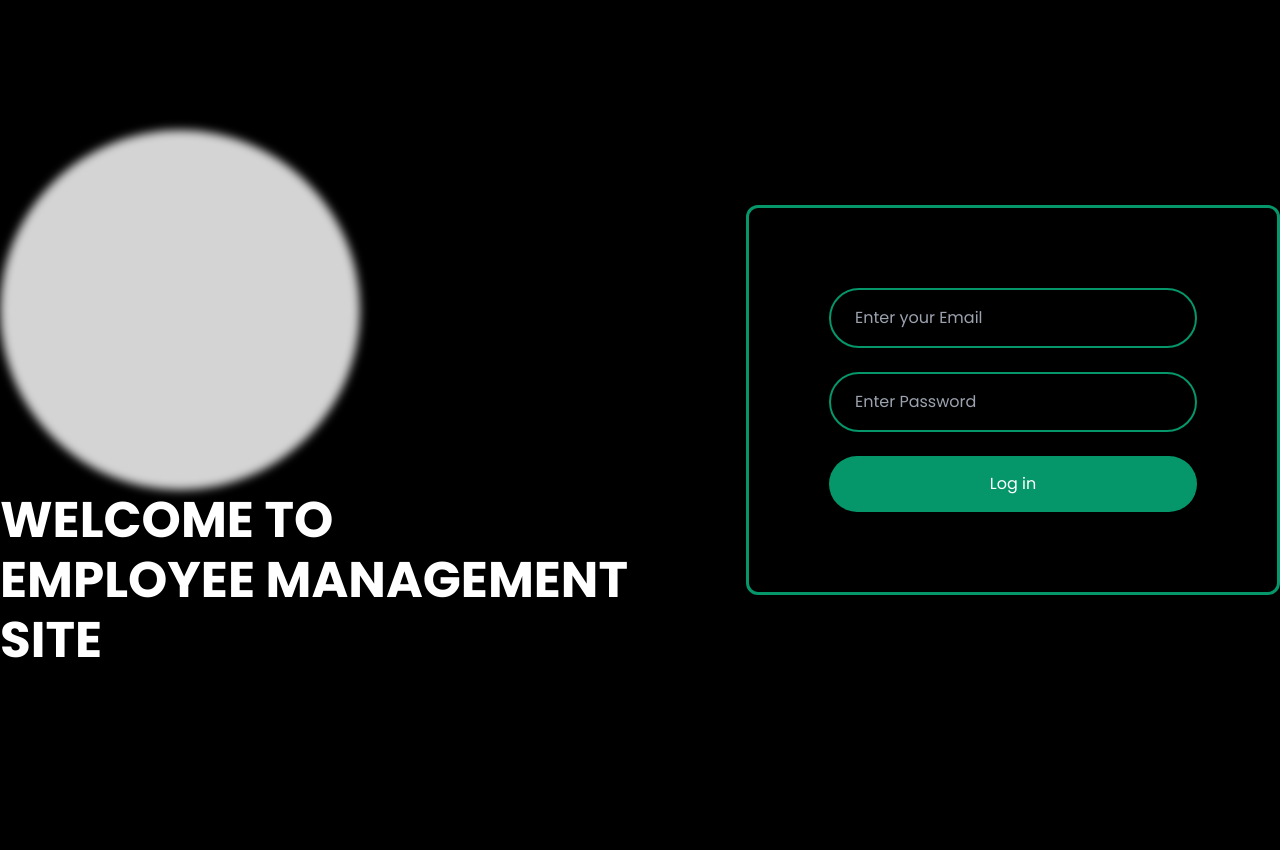
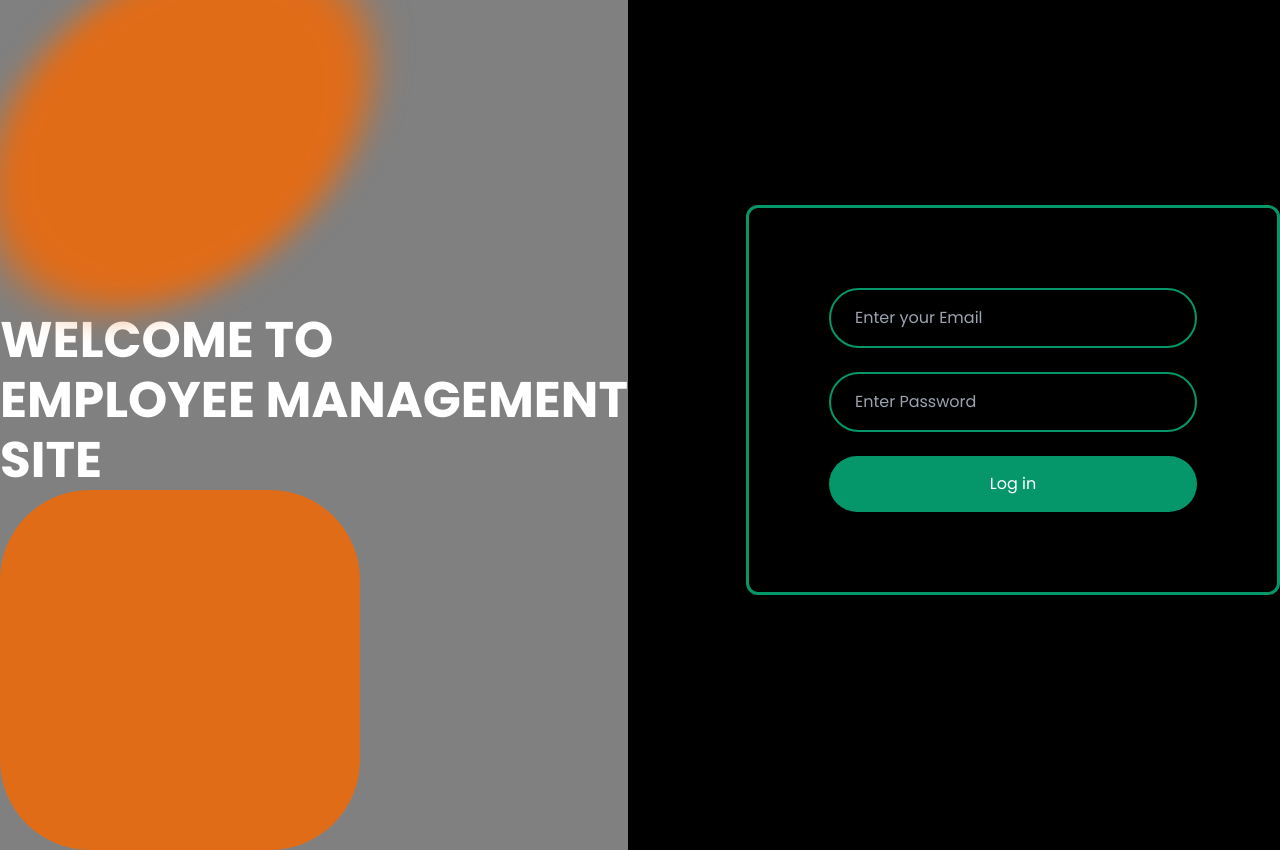
Before and after one commit to sakshamVerma08/EmployeeManagementSystem, a React (Vite) app: page / in a window 1280 px wide. Before the commit the page ends 800 px from the top, so only its background shows below. Built offline with nearby package versions, Linux system fonts and the light colour scheme; a web font is replaced by a local one.

Commit message:
Included framer motion library in the project

```diff
--- a/package.json
+++ b/package.json
@@ -10,6 +10,7 @@
     "preview": "vite preview"
   },
   "dependencies": {
+    "motion": "^11.14.4",
     "react": "^18.3.1",
     "react-dom": "^18.3.1"
   },
--- a/src/App.jsx
+++ b/src/App.jsx
@@ -5,6 +5,7 @@ import AdminDashboard from "./components/Dashboard/AdminDashboard";
 import { getLocalStorage, setLocalStorage } from "./utils/localStorage";
 import { AuthContext } from "./context/AuthProvider";
 import { parse } from "postcss";
+import { motion } from "motion/react";
 const App = () => {
   const [user, setUser] = useState(null);
   const [userData, setUserData, adminData, setAdminData] =
@@ -27,7 +28,6 @@ const App = () => {
     }
   }, [userData]);
 
-
   const handleLogin = (email, password) => {
     if (email === "saksham8@gmail.com" && password === "sak") {
       // setting 'user' state to admin, coz admin is currently logged in.
@@ -42,7 +42,6 @@ const App = () => {
           "loggedInUser",
           JSON.stringify({ role: "admin", data: admin })
         );
-
       }
       // *************************
     } else if (userData) {
--- a/src/components/Auth/Login.jsx
+++ b/src/components/Auth/Login.jsx
@@ -1,4 +1,5 @@
 import React, { useState } from "react";
+import { motion, transform } from "motion/react";
 
 const Login = ({ handleLogin }) => {
   const [email, setEmail] = useState("");
@@ -17,7 +18,19 @@ const Login = ({ handleLogin }) => {
       <div className=" flex items-center justify-between h-screen ">
         {/* DIV 1*/}
         <div id="login-div1">
-          <div id="gola1">{/* contains the image */}</div>
+          <motion.div
+            id="gola1"
+            animate={{
+              x: [0, 150, 0],
+              y: [0, -250, 0],
+              skewX: -20,
+            }}
+            transition={{
+              duration: 3,
+              delay: 1,
+              ease: "easeInOut",
+            }}
+          ></motion.div>
 
           <h1 id="titleText">
             <span>
@@ -26,6 +39,8 @@ const Login = ({ handleLogin }) => {
               <br /> SITE
             </span>
           </h1>
+
+          <motion.div id="gola2"></motion.div>
         </div>
 
         {/* DIV 2*/}
--- a/src/index.css
+++ b/src/index.css
@@ -31,19 +31,28 @@ body {
   background-color: blue;
 }
 
+#login-div1{
+  background-color: grey;
+
+}
+
 #gola1 {
-  background-color: #d4d4d4;
+  background-color: #e16c18;
   position: relative;
   height: 45vh;
   width: 45vh;
   border-radius: 50%;
-  filter: blur(5px);
-  transition: 0.3s all ease-in-out;
-  animation-name: gola1Anim;
-  animation-duration: 1s;
-  animation-iteration-count: infinite;
+  filter: blur(17px);
+  /* opacity:0; */
 }
 
+#gola2 {
+  background-color: #e16c18;
+  position: relative;
+  height: 45vh;
+  width: 45vh;
+  border-radius: 25%;
+}
 #titleText {
   font-size: 50px;
   color: #867d7d;
@@ -53,18 +62,6 @@ body {
 
 .title-container {
   font-size: 50px;
-}
-
-/***************** ANIMATIONS ***************/
-
-@keyframes gola1Anim {
-  0% {
-    transform: translateX(0);
-  }
-
-  100% {
-    transform: translateX(75);
-  }
 }
 
 /************* MEDIA QUERIES ****************/
```
Also changed, not shown: 1 other file (tests, documents, lock files or other folders).
